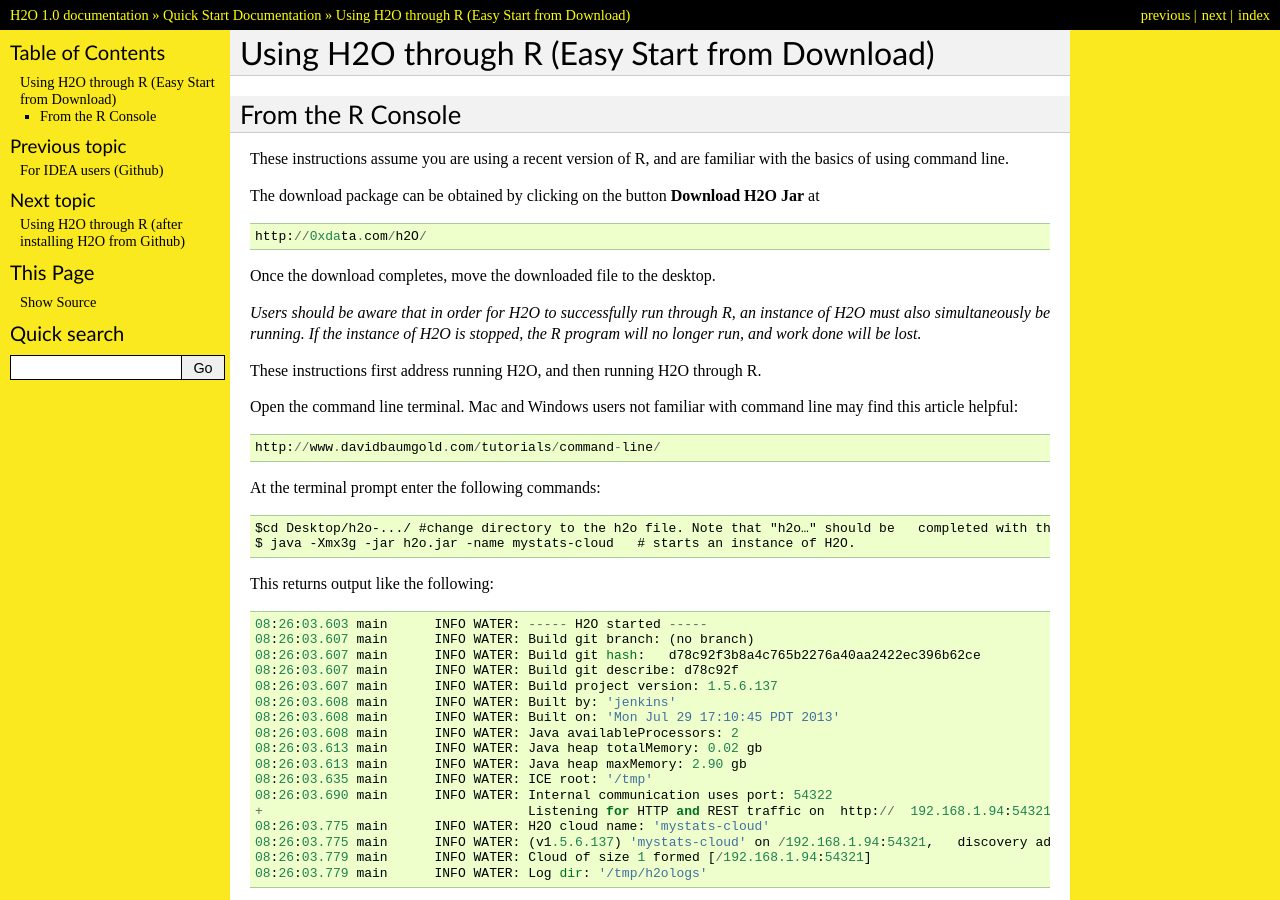
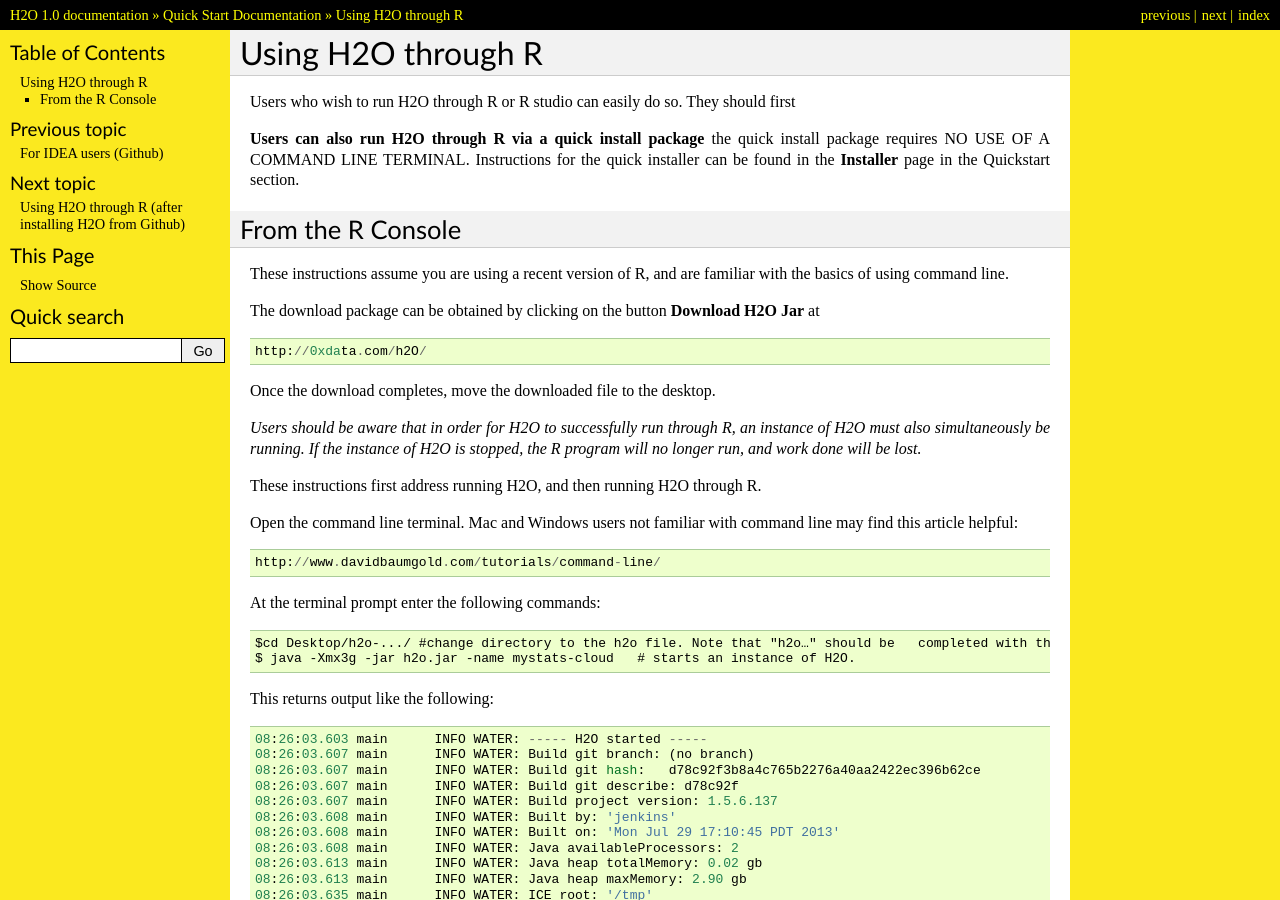
Before and after one commit to devinshields/h2odocs, a Sphinx documentation site: the page built from source/quickstart/quickstart_R.rst, in a window 1280 px wide and 900 px high. Built offline with Sphinx 7.4.7, drawn with Linux system fonts in a browser that asks for light colours; formulas are drawn with MathJax 3; pages that are not in the unit, such as notebooks, are missing from menus; some of the changed text lies outside the part shown.

```diff
--- a/source/api/topjava.rst
+++ b/source/api/topjava.rst
@@ -3,3 +3,9 @@
 --------
 
 `Visit the H2O Java programming API (as Javadoc) by clicking here. <../bits/javadoc/index.html>`_
+
+.. raw:: html
+
+    <div style="margin-top:10px;">
+      <iframe width="560" height="315" src="../bits/javadoc/index.html" frameborder="0" allowfullscreen></iframe>
+    </div>
--- a/source/quickstart/quickstart_R.rst
+++ b/source/quickstart/quickstart_R.rst
@@ -1,5 +1,9 @@
-Using H2O through R (Easy Start from Download)
-----------------------------------------------
+Using H2O through R
+-------------------
+
+Users who wish to run H2O through R or R studio can easily do so. They should first
+
+**Users can also run H2O through R via a quick install package** the quick install package requires NO USE OF A COMMAND LINE TERMINAL. Instructions for the quick installer can be found in the **Installer** page in the Quickstart section.
 
 From the R Console
 """"""""""""""""""
```
